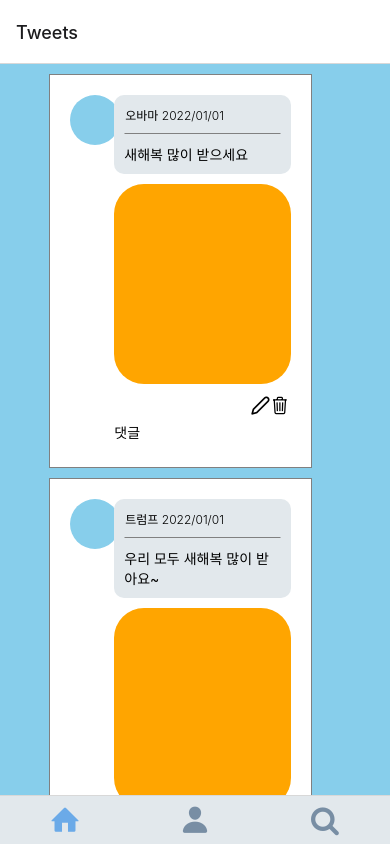
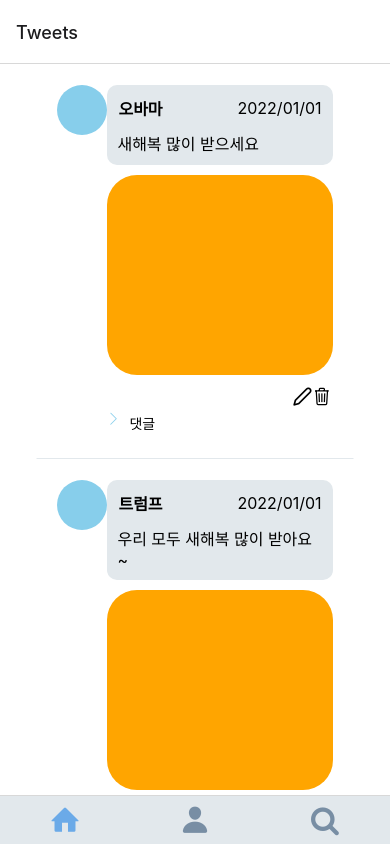
Before and after one commit to GUAJEGUICHAN/twitterClone, a React Native app: screen /Home in a window 390 px wide. Built offline with nearby package versions, Linux system fonts and the light colour scheme.

Commit message:
[구현] 트윗 컴포넌트 스타일 변경 / 댓글 화살표 애니메이션 적용

```diff
--- a/navigation/HomeTab/Tweets.tsx
+++ b/navigation/HomeTab/Tweets.tsx
@@ -10,7 +10,7 @@ const Container = styled.ScrollView`
   display:flex;
   flex-direction: column;
   flex:1;
-  background-color:skyblue;
+  background-color:white;
 `;
 
 export default function Tweets() {
--- a/navigation/HomeTab/components/Tweet.tsx
+++ b/navigation/HomeTab/components/Tweet.tsx
@@ -1,10 +1,13 @@
-import React, { useState } from 'react';
+import React, { useRef, useState } from 'react';
 
 import {
-  Pressable, Text, TextInput, TouchableOpacity, View,
+  Animated,
+  Pressable, Text, TextInput, View,
 } from 'react-native';
 
-import { Feather, Ionicons, MaterialCommunityIcons } from '@expo/vector-icons';
+import {
+  Feather, Ionicons, MaterialCommunityIcons, SimpleLineIcons,
+} from '@expo/vector-icons';
 
 import styled from 'styled-components/native';
 
@@ -14,49 +17,79 @@ const ComponentContainer = styled.View`
   display:flex;
   flex-direction:row;
   background-color:white;
-  width:${'90%'};
-  margin-top:10px;
+  width:${'100%'};
   padding:20px;
-  border: 1px solid gray;
-
+  border: 1px solid white;
+  border-bottom-color:#E2E8EC;
 `;
 
 const ProfileImageContainer = styled.View`
   flex:2;
-/* background-color: red; */
 `;
+
 const ProfileImage = styled.View`
   background-color:skyblue;
   width:50px;
   height:50px;
   border-radius: 50px;
 `;
+
 const ContentContainer = styled.View`
-  flex:8;
+  flex:9;
 `;
+
 const TweetContainer = styled.View`
 `;
+
 const TweetHeader = styled.View`
+  display:flex;
+  flex-direction: row;
+  justify-content:space-between;
+  align-items:center;
   border: 1px #E2E8EC solid;
-  border-bottom-color: gray;
-  padding-bottom:10px;
+  /* border-bottom-color: gray; */
+  /* padding-bottom:10px; */
   /* border-right-color: gray; */
 `;
-const TweetContent = styled.View`
+
+const Username = styled.Text`
+  font-size:16px;
+  font-weight:600;
+`;
+
+const Date = styled.Text`
+  font-size:16px;
+  /* font-weight:600; */
+`;
+
+const TweetContentContainer = styled.View`
   margin-top:10px;
 `;
+
+const TweetContent = styled.Text`
+  font-size:16px;
+`;
+
 const TweetTextContainer = styled.View`
   background-color:#E2E8EC;
   border-radius:10px;
   padding:10px;
 `;
+
 const TweetImageContainer = styled.View`
   margin:10px 0;
 `;
+
 const TweetCommentContainer = styled.View`
+`;
 
+const CommentContainer = styled.View`
 `;
-const CommentContainer = styled.View``;
+const AnimatedIconContainer = styled(Animated.createAnimatedComponent(View))`
+`;
+
+const CommentHeader = styled.Pressable`
+`
 
 type TweetProps = {
   profileImage: string,
@@ -68,10 +101,23 @@ type TweetProps = {
 }
 
 export default function Tweet({
-  profileImage = '', username, date, contentText, contentImage = '', comments,
+  profileImage = '',
+  username,
+  date,
+  contentText,
+  contentImage = '',
+  comments,
 }: TweetProps) {
   const [commentToggle, setCommentToggle] = useState(false);
   const [isEditMode, setEditMode] = useState(false);
+
+  const degree = useRef(new Animated.Value(0)).current;
+
+  const turnedDegree = degree.interpolate({
+    inputRange: [0, 90],
+    outputRange: ['0deg', '90deg'],
+    extrapolate: 'clamp',
+  });
 
   return (
     <ComponentContainer>
@@ -95,7 +141,9 @@ export default function Tweet({
                     alignContent: 'flex-start',
                     borderColor: 'black',
                     backgroundColor: '#E2E8EC',
-                    height: 100,
+                    height: 70,
+                    borderRadius: 10,
+                    padding: 10,
                   }}
                 />
               </View>
@@ -103,20 +151,16 @@ export default function Tweet({
             : (
               <TweetTextContainer>
                 <TweetHeader>
-                  <Text
-                    style={{
-                      fontWeight: '300',
-                      fontSize: 12,
-                    }}
-                  >
+                  <Username>
                     {username}
-                    {' '}
+                  </Username>
+                  <Date>
                     {date}
-                  </Text>
+                  </Date>
                 </TweetHeader>
-                <TweetContent>
-                  <Text>{contentText}</Text>
-                </TweetContent>
+                <TweetContentContainer>
+                  <TweetContent>{contentText}</TweetContent>
+                </TweetContentContainer>
               </TweetTextContainer>
             )}
           <TweetImageContainer>
@@ -153,14 +197,45 @@ export default function Tweet({
           </View>
         </TweetContainer>
         <CommentContainer>
-          <TouchableOpacity
+          <CommentHeader
             style={{
               marginVertical: 5,
             }}
-            onPress={() => { setCommentToggle((prev) => !prev); }}
+            onPress={() => {
+              setCommentToggle((prev) => !prev);
+              if (commentToggle) {
+                Animated.spring(degree, { toValue: 0, useNativeDriver: true }).start();
+              } else {
+                Animated.spring(degree, { toValue: 90, useNativeDriver: true }).start();
+              }
+            }}
           >
-            <Text>댓글</Text>
-          </TouchableOpacity>
+            <View
+              style={{
+                display: 'flex',
+                flexDirection: 'row',
+              }}
+            >
+              <AnimatedIconContainer
+                style={{
+                  transform: [{ rotateZ: turnedDegree }],
+                }}
+              >
+                <SimpleLineIcons
+                  name="arrow-right"
+                  size={12}
+                  color="skyblue"
+                />
+              </AnimatedIconContainer>
+              <Text
+                style={{
+                  marginLeft: 10,
+                }}
+              >
+                댓글
+              </Text>
+            </View>
+          </CommentHeader>
           {commentToggle ? (
             <TweetCommentContainer>
               {comments.map(({
@@ -197,7 +272,6 @@ export default function Tweet({
             </TweetCommentContainer>
           )
             : false}
-
         </CommentContainer>
       </ContentContainer>
     </ComponentContainer>
```
Also changed, not shown: service/api.ts (added, +13 -0 lines).
